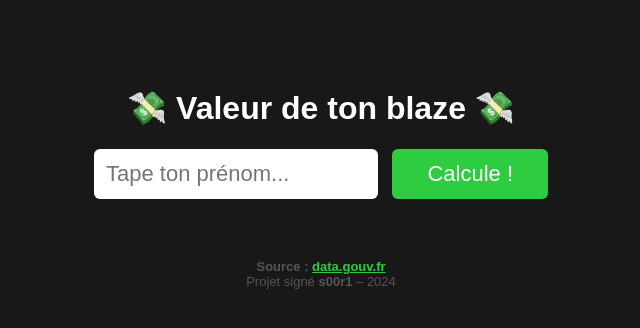
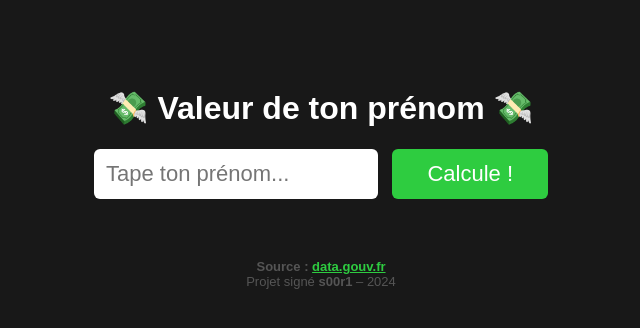
Before and after one commit to s00r1/prix_prenoms, a Flask app: page / in a window 1280 px wide. Shown: the top 328 px of the page, without its empty margins (319-959 px from the left). Run offline with Flask 3, Linux system fonts and the light colour scheme; parts of the project's set-up code (start-up, migrations or seed data) failed here and were passed over.

```diff
--- a/templates/index.html
+++ b/templates/index.html
@@ -20,7 +20,7 @@
   </style>
 </head>
 <body>
-  <h1>💸 Valeur de ton blaze 💸</h1>
+  <h1>💸 Valeur de ton prénom 💸</h1>
   <input type="text" id="prenom" placeholder="Tape ton prénom...">
   <button onclick="calculePrix()">Calcule !</button>
   <div class="result" id="prix"></div>
```
